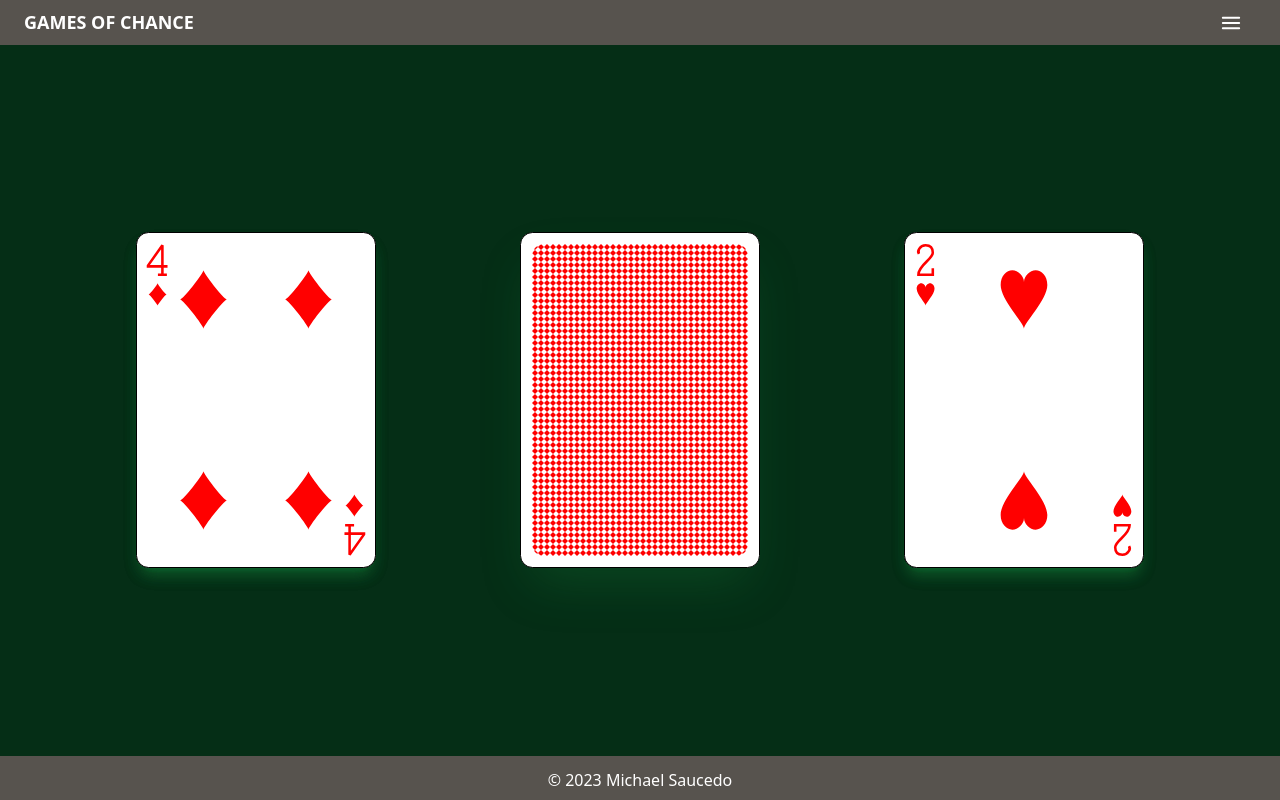
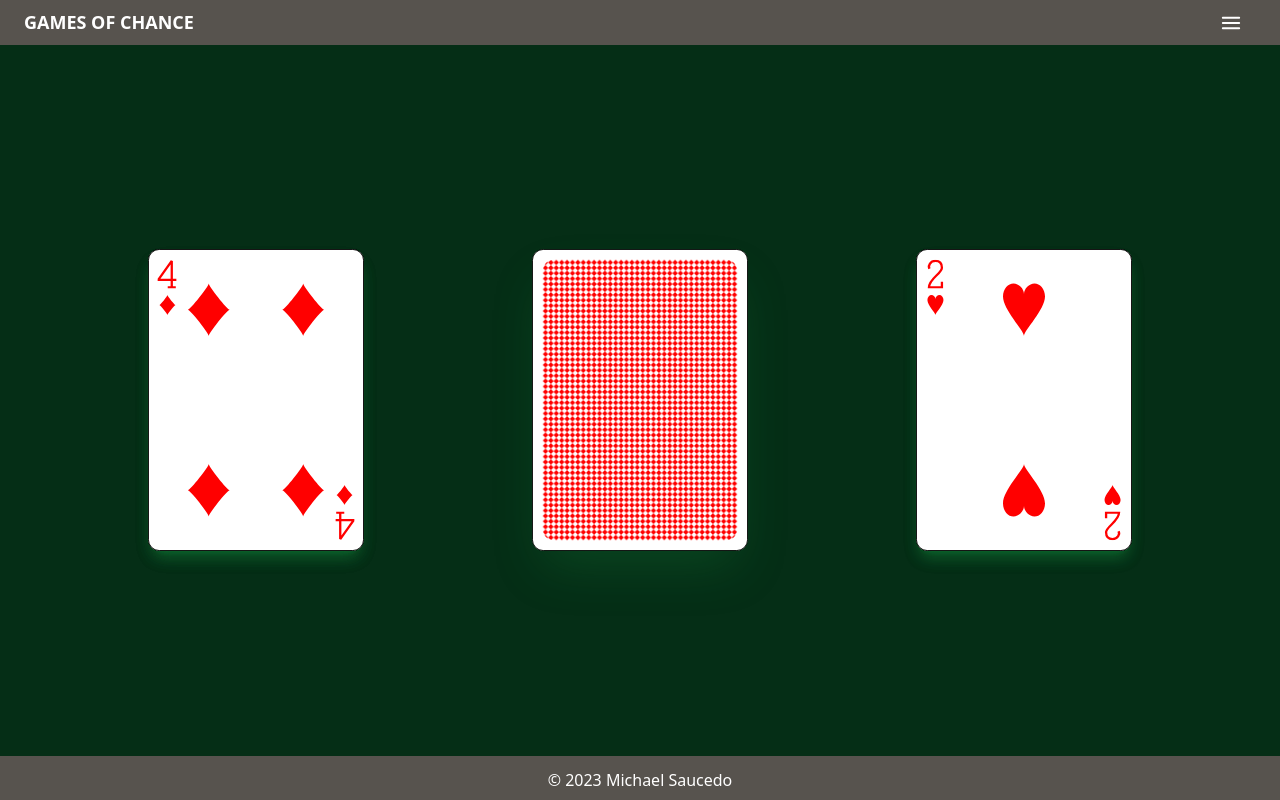
Before and after one commit to Sauce101/chance-games, a React (Vite) app: page /highcard in a window 1280 px wide. Built offline with nearby package versions, Linux system fonts and the light colour scheme.

Commit message:
Update HighCard.tsx

```diff
--- a/src/components/highCard/HighCard.tsx
+++ b/src/components/highCard/HighCard.tsx
@@ -59,7 +59,7 @@ export default function HighCard() {
   const flipCards = () => setTopcard(!topcard);
 
   const cardSizes: string =
-    'portrait:tall:w-[60%] portrait:tall2x:w-[80%] portrait:w-[40%] rounded-2xl shadow-2xl shadow-green-700/30 mx-auto landscape:w-[80%] landscape:laptop:w-full';
+    'portrait:tall:w-[60%] portrait:tall2x:w-[80%] portrait:w-[40%] rounded-2xl shadow-2xl shadow-green-700/30 mx-auto landscape:w-[80%] landscape:laptop:w-[90%]';
 
   return (
     <div className="flex flex-col justify-center min-h-screen bg-green-950 align-middle">
```
